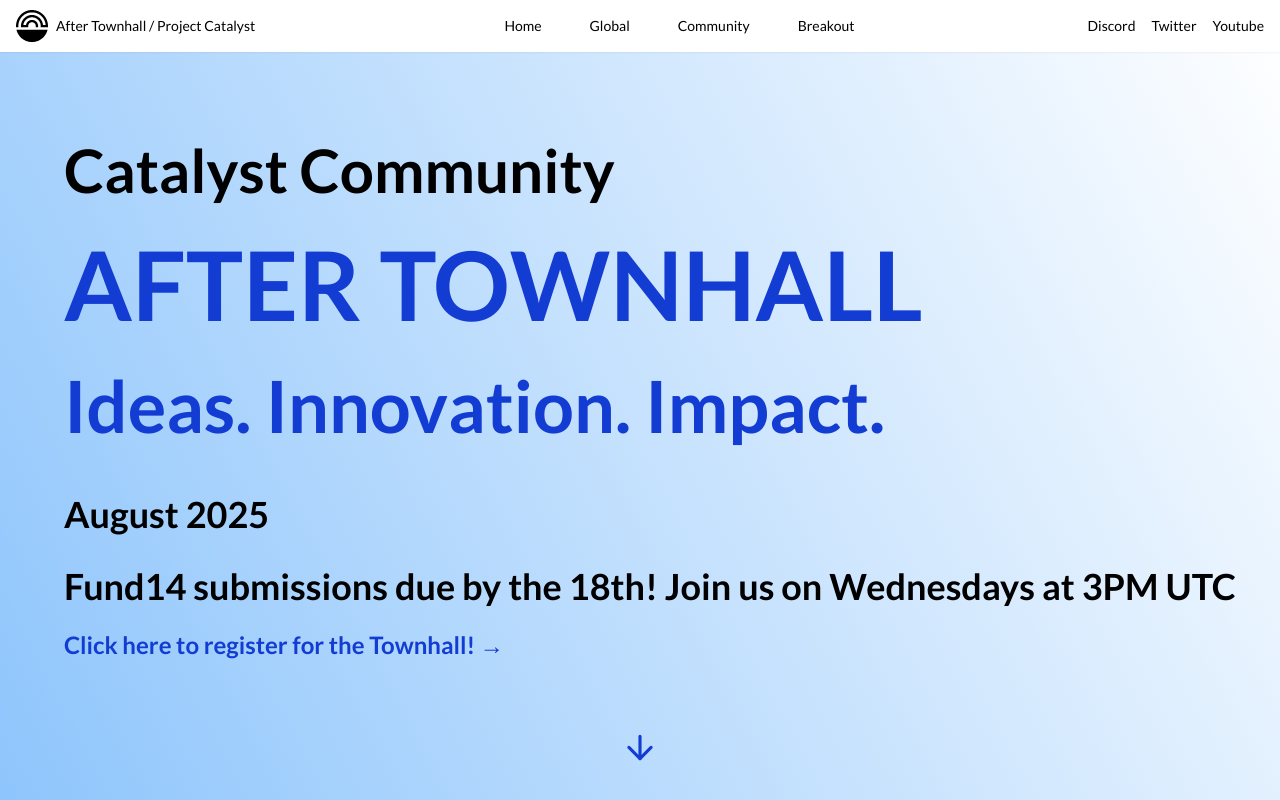
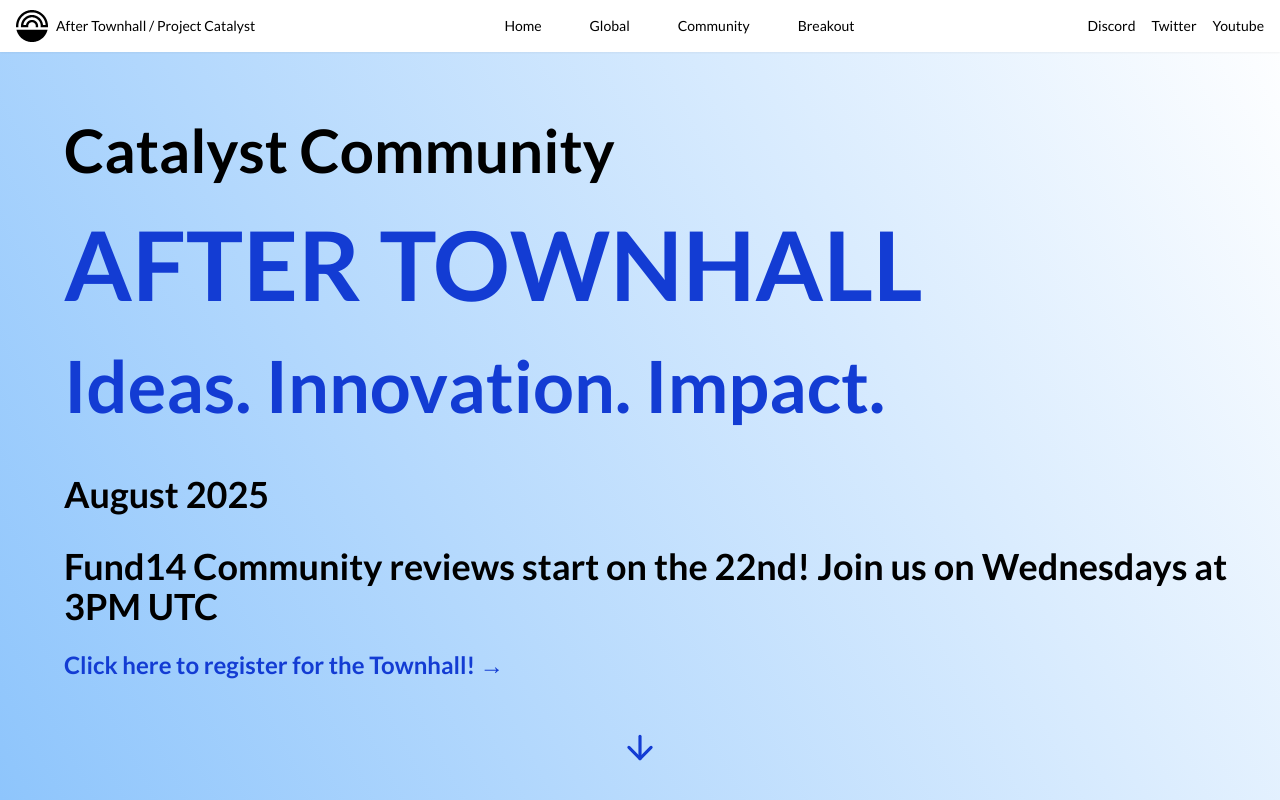
Before and after one commit to blinklabs-io/after-town-hall, a React (Vite) app: page / in a window 1280 px wide. Shown: the top 800 px of the page. Built offline with nearby package versions, Linux system fonts and the light colour scheme.

Commit message:
docs: update 8/20 breakout rooms
Signed-off-by: musikc (Christina) <136919976+musik-c@users.noreply.github.com>

```diff
--- a/src/afterTownHallData.ts
+++ b/src/afterTownHallData.ts
@@ -69,11 +69,6 @@
   ],
   breakoutRooms: [
     {
-      name: 'Decentralizing the Potential for Human Collaboration',
-      host: 'Jeffrey and Lewis',
-      description: 'Let us talk about the impact of Project Catalyst proposals',
-    },
-    {
       name: 'Townhall Check-In',
       host: 'Lidonation',
       description:
@@ -97,7 +92,7 @@
   },
   generalInfo: {
     date: 'August 2025',
-    upcomingEvent: 'Fund14 submissions due by the 18th! Join us on Wednesdays at 3PM UTC',
+    upcomingEvent: 'Fund14 Community reviews start on the 22nd! Join us on Wednesdays at 3PM UTC',
   },
 };
 
```
